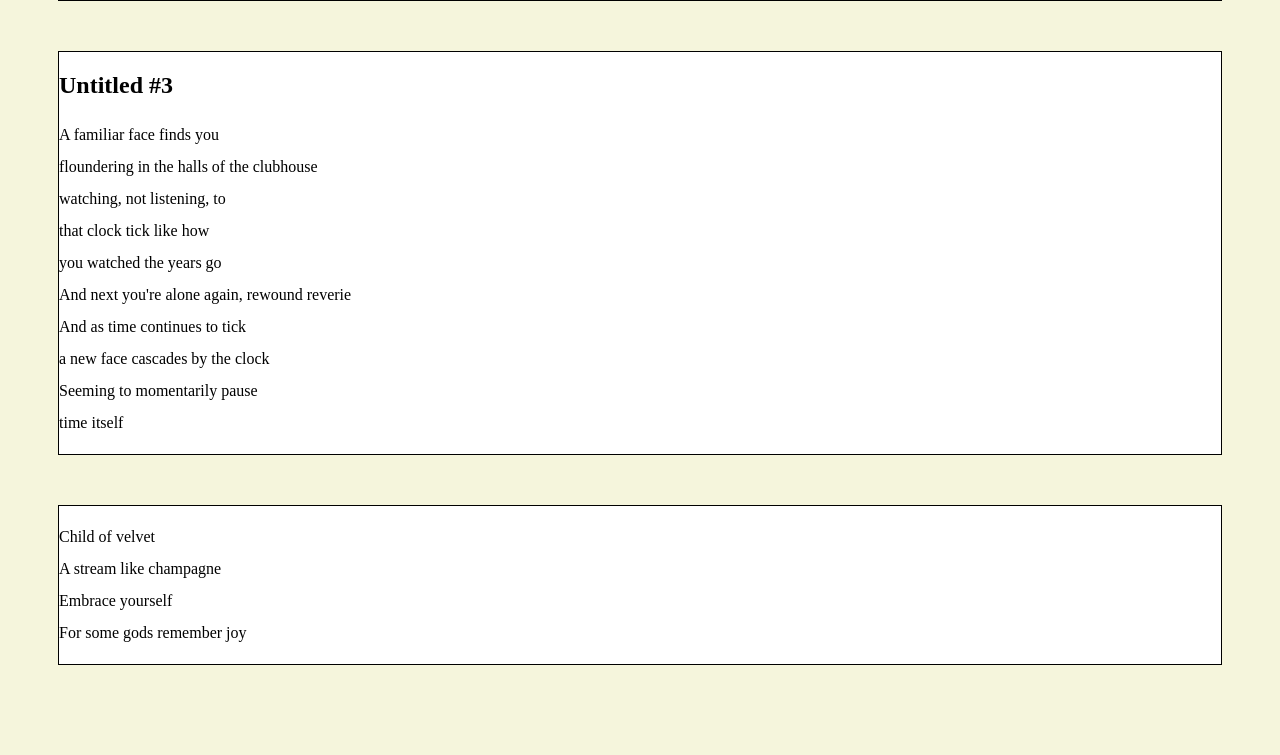
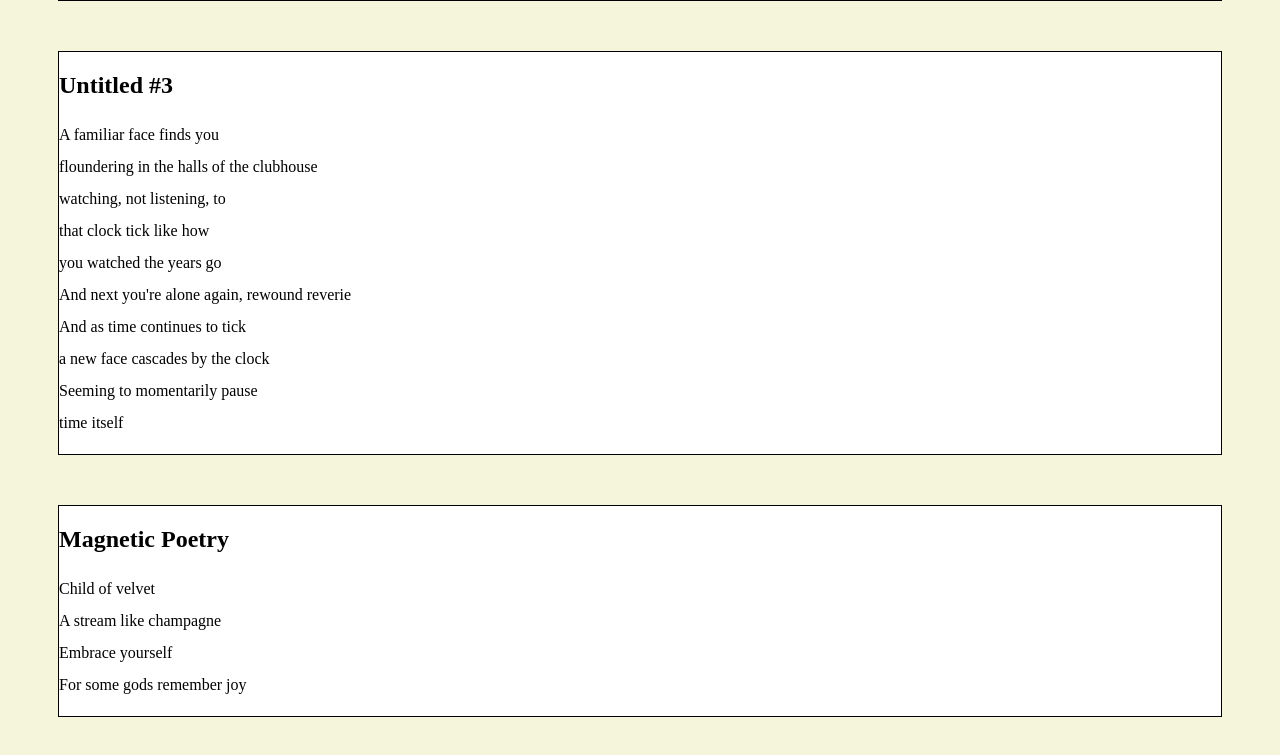
Before and after one commit to samuelmckay/index, a plain HTML site: page mypoetry.html in a window 1280 px wide. Shown: the part 5145-5900 px from the top of the page. Before the commit the page ends 5860 px from the top, so only its background shows below. Drawn offline with Linux system fonts and the light colour scheme.

Commit message:
Update mypoetry.html

```diff
--- a/mypoetry.html
+++ b/mypoetry.html
@@ -161,6 +161,7 @@
   <br>time itself</p>
 </Section>
 <Section>
+  <h2>Magnetic Poetry</h2>
   <p>Child of velvet
   <br>A stream like champagne
   <br>Embrace yourself
```
